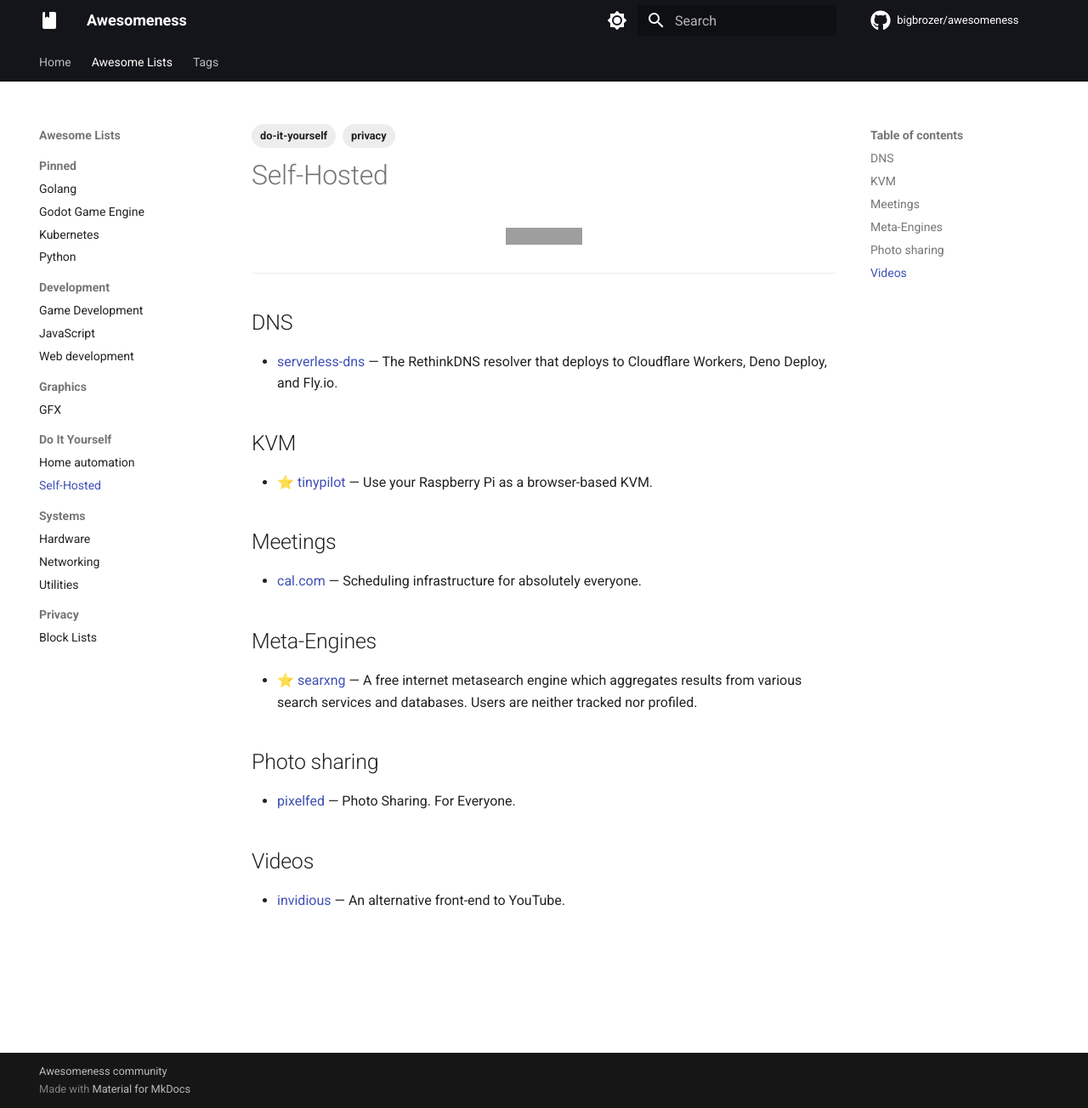
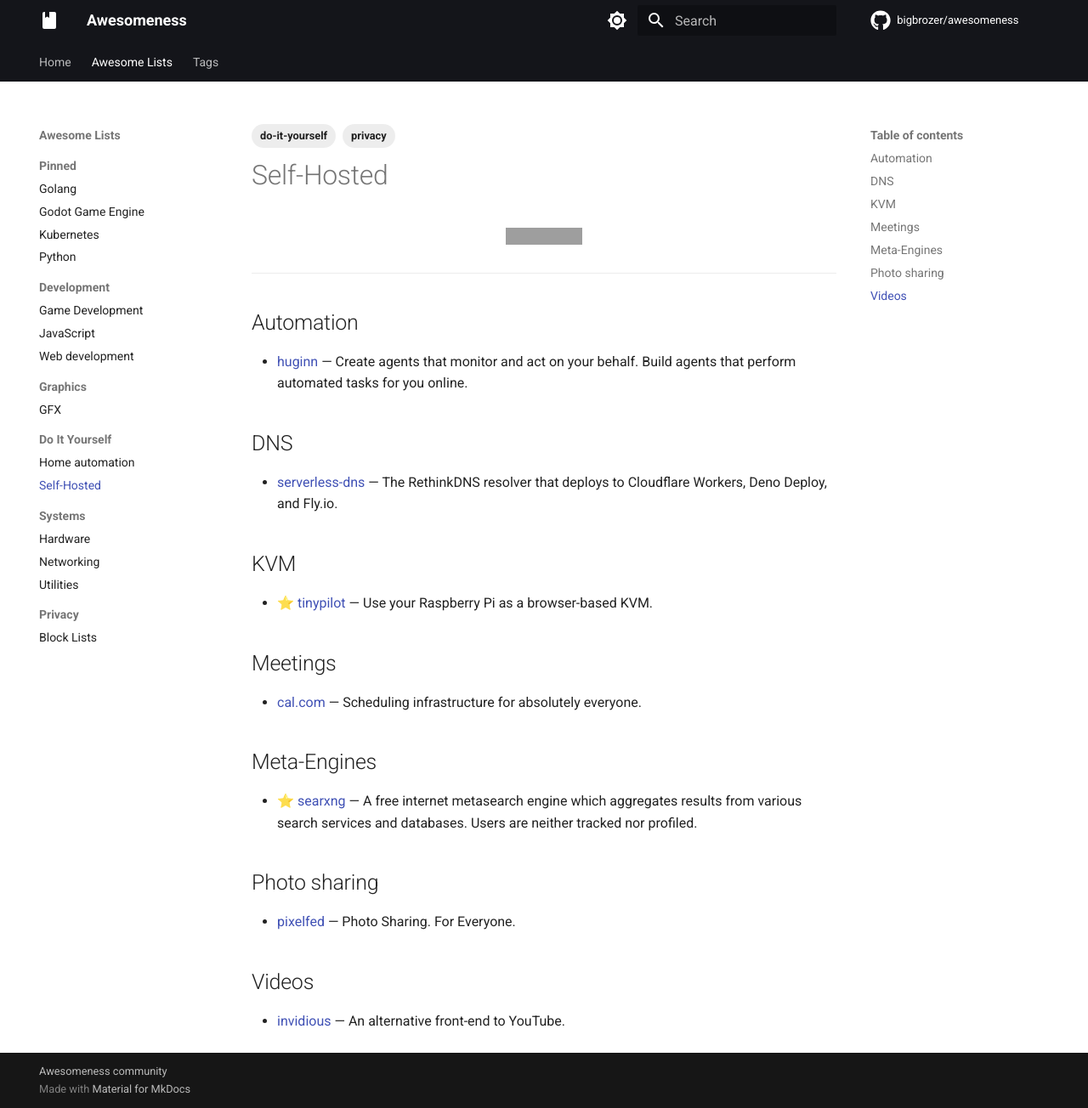
Before and after one commit to bigbrozer/awesomeness, an MkDocs documentation site: the page built from docs/lists/self-hosted.md, in a window 1280 px wide and 1304 px high. Shown: the whole window at 85% size. Built offline with MkDocs 1.6.1 and Material for MkDocs 9.7.7, drawn with Linux system fonts in a browser that asks for light colours; comment, search, counter and statistics services are not loaded; grey boxes are pictures that could not be loaded.

Commit message:
feat(self-hosted): add huginn

```diff
--- a/docs/lists/self-hosted.md
+++ b/docs/lists/self-hosted.md
@@ -13,6 +13,10 @@ tags:
 </div>
 
 * * *
+
+## Automation
+
+- [huginn](https://github.com/huginn/huginn) — Create agents that monitor and act on your behalf. Build agents that perform automated tasks for you online.
 
 ## DNS
 
```
Also changed, not shown: docs/lists/home-automation.md (+0 -2 lines).
